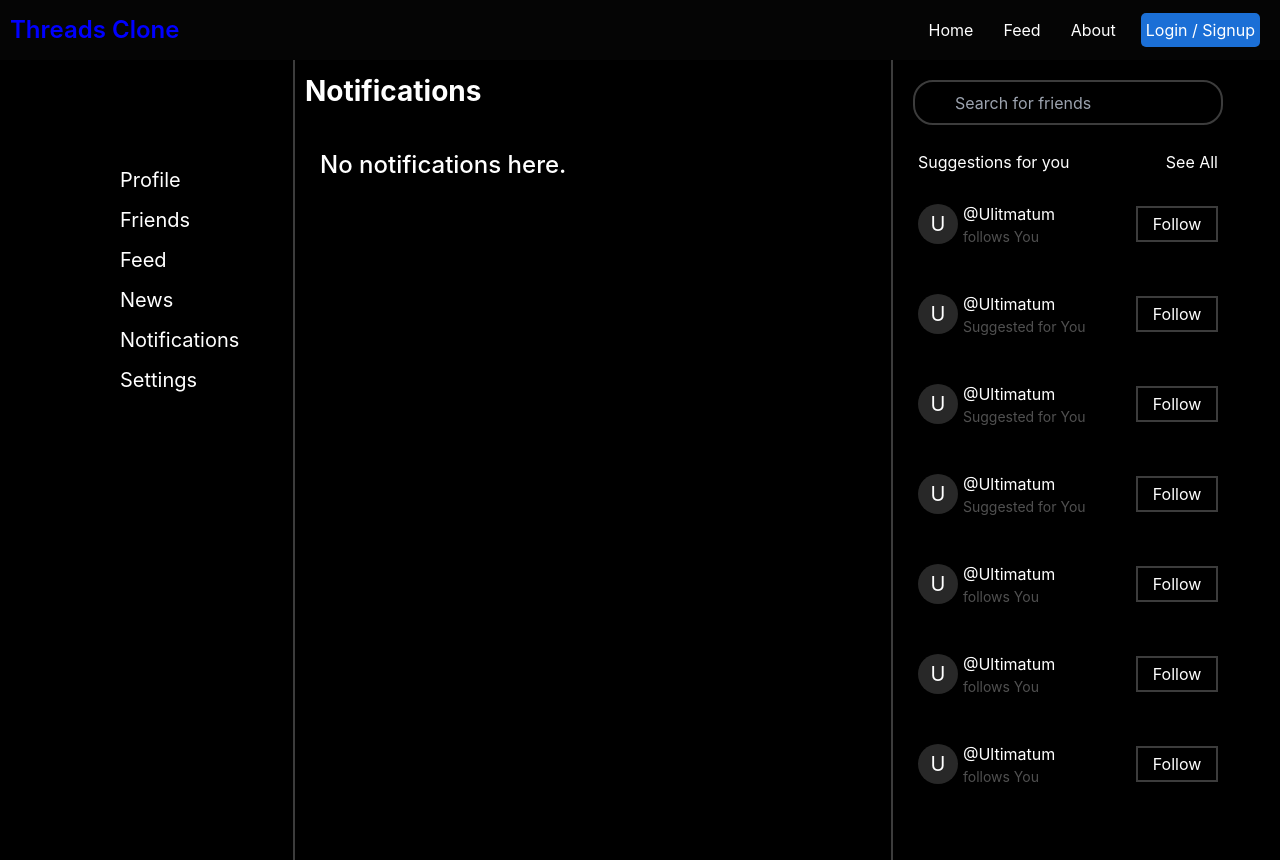
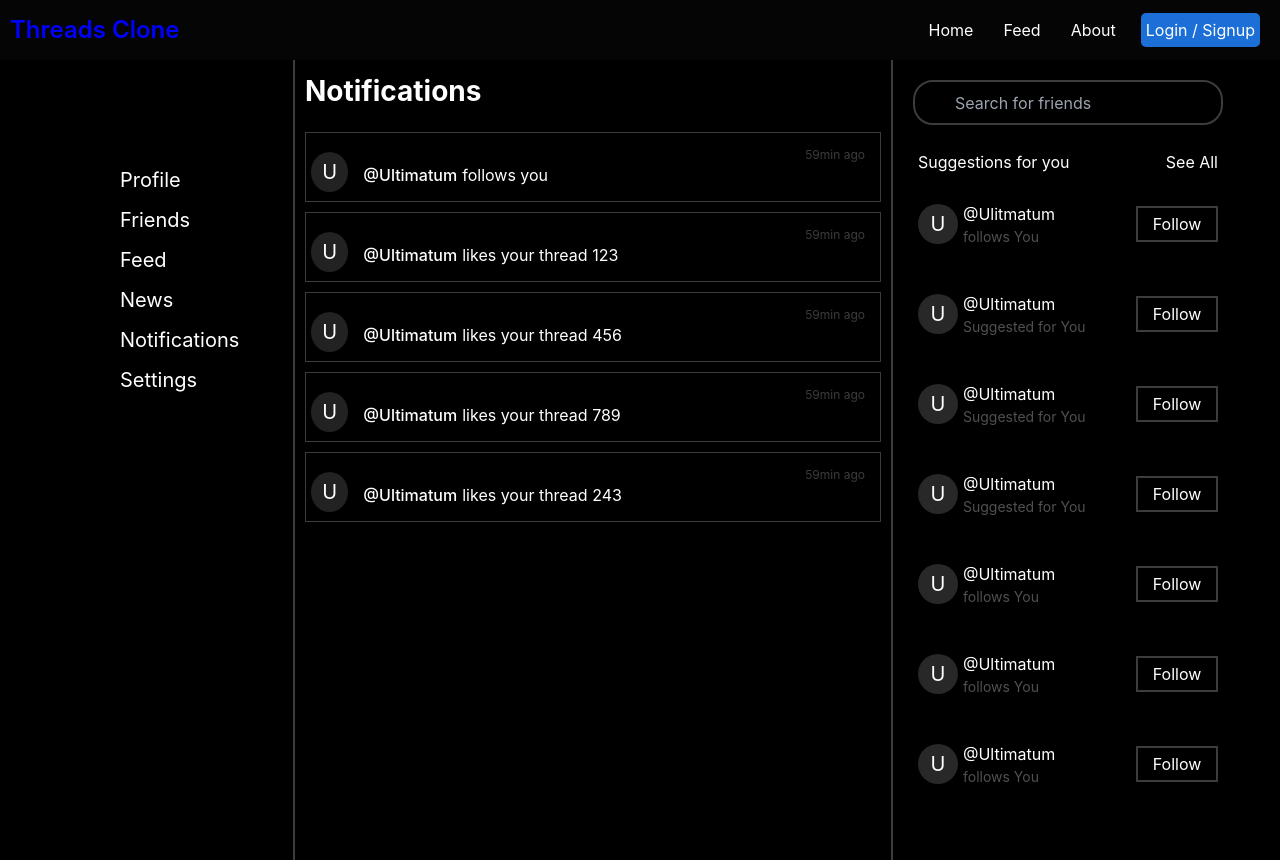
Before and after one commit to Anirudh3167/threads-clone, a React (Create React App) app in the folder frontend/: page /notifications in a window 1280 px wide. Built offline with nearby package versions, Linux system fonts and the light colour scheme.

Commit message:
notification page upadted and settings plan posted

```diff
--- a/frontend/src/pages/feed/Feed.jsx
+++ b/frontend/src/pages/feed/Feed.jsx
@@ -2,6 +2,8 @@ import React from 'react'
 import { useState } from 'react'
 
 import '../feed/Feed.css'
+import FeedLeftNavbar from '../pageComponents/FeedLeftNavbar';
+import FeedRightContainer from '../pageComponents/FeedRightContainer';
 
 function Feed() {
   let id = 1053;
@@ -10,14 +12,6 @@ function Feed() {
   const [feedThreads,setFeedThreads] = useState([{'uname':'Master','content':'This is a thread content'},
                      {'uname':'Master','content':'This is second thread content'},
                     ]);
-  const [frndSuggestions,setFrndSuggestions] = useState([{'uname':'Ulitmatum','desc':'follows You'},
-                                                         {'uname':'Ultimatum','desc':'Suggested for You'},
-                                                         {'uname':'Ultimatum','desc':'Suggested for You'},
-                                                         {'uname':'Ultimatum','desc':'Suggested for You'},
-                                                         {'uname':'Ultimatum','desc':'follows You'},
-                                                         {'uname':'Ultimatum','desc':'follows You'},
-                                                         {'uname':'Ultimatum','desc':'follows You'},
-                                                ])
   function handlePost() {
     let threadData = {'uname' : uname, 'content': postInput};
     setFeedThreads(current => [threadData,...current]);
@@ -31,19 +25,7 @@ function Feed() {
 
 {/* Left Container */}
 
-        <div className="FeedLeftContainer">
-            <div className="FeedNavBar">
-                <div className="FeedHamburger"></div>
-                <div className="FeedNavbarContents">
-                    <a href="/profile" className="FeedNavbarItem"> Profile </a>
-                    <a href="/find-friends" className="FeedNavbarItem"> Friends </a>
-                    <a href="/feed" className="FeedNavbarItem"> Feed </a>
-                    <a href="#" className="FeedNavbarItem"> News </a>
-                    <a href="/notifications" className="FeedNavbarItem"> Notifications </a>
-                    <a href="/settings" className="FeedNavbarItem"> Settings </a>
-                </div>
-            </div>
-        </div>
+        <FeedLeftNavbar />
 
 {/* Middle Container */}
 
@@ -90,27 +72,7 @@ function Feed() {
 
 {/* Right Container */}
 
-        <div className="FeedRightContainer">
-            <input type="text" defaultValue='' className='FeedFrndSuggesstionBox' placeholder='Search for friends' />
-            <div className="FeedRightContent">
-                Suggestions for you
-                <a href='#' className="FeedRightSeeAllBtn"> See All </a>
-            </div>
-            <div className="FeedFrndSuggestions">
-                {frndSuggestions.map((frnd,index) =>(
-                    <div className="FeedFrndContainer" key={index}>
-                        <div className="FeedFrndDP"> U </div>
-                        <div className="FeedFrndDetails">
-                            <div className="FeedFrndMainDetails">
-                                <div className="FeedFrndUserName" key={index}> @{frnd.uname} </div>
-                                <div className="FeedFrndFollowStats" key={index}> {frnd.desc} </div>
-                            </div>
-                            <div className="FeedFrndFollowBtn"> Follow </div>
-                        </div>
-                    </div>
-                ))}
-            </div>
-        </div>
+        <FeedRightContainer />
     </div>
   )
 }
--- a/frontend/src/pages/friends/FindFriends.jsx
+++ b/frontend/src/pages/friends/FindFriends.jsx
@@ -3,26 +3,14 @@ import { useState } from 'react';
 
 import '../feed/Feed.css'
 import '../friends/FindFriends.css'
+import FeedLeftNavbar from '../pageComponents/FeedLeftNavbar';
 
 function FindFriends() {
     return (
         <div className="FeedMainContainer">
 
     {/* Left Container */}
-
-            <div className="FeedLeftContainer">
-                <div className="FeedNavBar">
-                    <div className="FeedHamburger"></div>
-                    <div className="FeedNavbarContents">
-                        <a href="/profile" className="FeedNavbarItem"> Profile </a>
-                        <a href="/find-friends" className="FeedNavbarItem"> Friends </a>
-                        <a href="/feed" className="FeedNavbarItem"> Feed </a>
-                        <a href="#" className="FeedNavbarItem"> News </a>
-                        <a href="/notifications" className="FeedNavbarItem"> Notifications </a>
-                        <a href="/settings" className="FeedNavbarItem"> Settings </a>
-                    </div>
-                </div>
-            </div>
+            <FeedLeftNavbar />
     {/* Right Container */}
             <div className="FindFriendsRightContainer">
                 Find friends Page.
--- a/frontend/src/pages/notifications/Notifications.css
+++ b/frontend/src/pages/notifications/Notifications.css
@@ -31,3 +31,75 @@
     font-size: 24px;
     font-weight: 500;
 }
+
+.NotificationMainContainer {
+    display: flex;
+    align-items: center;
+    justify-content: flex-start;
+    flex-direction: row;
+
+    width: calc(100% - 10px);
+    min-height: 70px;
+
+    padding: 5px;
+    margin: 5px;
+    border: 1px solid rgb(60,60,60);
+}
+
+.NotificationPic {
+    display: flex;
+    align-items: center;
+    justify-content: center;
+
+    width: 40px;
+    height: 40px;
+
+    border-radius: 50%;
+    margin-top: 10px;
+    background-color: #222;
+    font-size: 20px;
+}
+
+.NotificationDetails {
+    display: flex;
+    align-items: center;
+    justify-content: center;
+    flex-direction: column;
+
+    width: 100%;
+
+    padding: 5px;
+}
+
+.NotificationTime {
+    display: flex;
+    align-items: center;
+    justify-content: flex-end;
+
+    width: 100%;
+    height: 15px;
+
+    padding: 5px;
+    font-size: 12px;
+    color: rgb(60,60,60);
+}
+
+.NotificationMsg {
+    display: flex;
+    align-items: flex-start;
+    justify-content: flex-start;
+    flex-direction: row;
+    flex-wrap: wrap;
+
+    width: 100%;
+
+    padding-left: 10px;
+}
+
+.NotificationPerformer {
+    display: flex;
+
+    font-size: 16px;
+    font-weight: 500;
+    padding-right: 5px;
+}
--- a/frontend/src/pages/notifications/Notifications.jsx
+++ b/frontend/src/pages/notifications/Notifications.jsx
@@ -3,69 +3,52 @@ import { useState } from 'react';
 
 import '../feed/Feed.css'
 import '../notifications/Notifications.css'
+import FeedLeftNavbar from '../pageComponents/FeedLeftNavbar';
+import FeedRightContainer from '../pageComponents/FeedRightContainer';
 
 function Notifications() {
-    const [frndSuggestions,setFrndSuggestions] = useState([{'uname':'Ulitmatum','desc':'follows You'},
-                                                         {'uname':'Ultimatum','desc':'Suggested for You'},
-                                                         {'uname':'Ultimatum','desc':'Suggested for You'},
-                                                         {'uname':'Ultimatum','desc':'Suggested for You'},
-                                                         {'uname':'Ultimatum','desc':'follows You'},
-                                                         {'uname':'Ultimatum','desc':'follows You'},
-                                                         {'uname':'Ultimatum','desc':'follows You'},
-                                                ]);
+    const [notifications,setNotifications] = useState([{'reciever':'Master','performer':'Ultimatum','action':'follows you'},
+                                                    {'reciever':'Master','performer':'Ultimatum','action':'likes your thread 123'},
+                                                    {'reciever':'Master','performer':'Ultimatum','action':'likes your thread 456'},
+                                                    {'reciever':'Master','performer':'Ultimatum','action':'likes your thread 789'},
+                                                    {'reciever':'Master','performer':'Ultimatum','action':'likes your thread 243'},
+                                                    ]);
     return (
         <div className="FeedMainContainer">
 
     {/* Left Container */}
 
-            <div className="FeedLeftContainer">
-                <div className="FeedNavBar">
-                    <div className="FeedHamburger"></div>
-                    <div className="FeedNavbarContents">
-                        <a href="/profile" className="FeedNavbarItem"> Profile </a>
-                        <a href="/find-friends" className="FeedNavbarItem"> Friends </a>
-                        <a href="/feed" className="FeedNavbarItem"> Feed </a>
-                        <a href="#" className="FeedNavbarItem"> News </a>
-                        <a href="/notifications" className="FeedNavbarItem"> Notifications </a>
-                        <a href="/settings" className="FeedNavbarItem"> Settings </a>
-                    </div>
-                </div>
-            </div>
+            <FeedLeftNavbar />
 
     {/* Middle Container */}
 
             <div className="FeedMiddleContainer">
                  <div className="notificationHeading"> Notifications </div>
                  <div className="notificationsContainer">
+                 {  (notifications === []) ?
                     <div className="noNotificationsText">
                         No notifications here.
-                    </div>
-                 </div>
+                    </div> :
+                    notifications.map((notification,index) => (
+                        <div className="NotificationMainContainer" key={index}>
+                            <div className="NotificationPic"> U </div>
+                            <div className="NotificationDetails">
+                                <div className="NotificationTime"> 59min ago</div>
+                                <div className="NotificationMsg">
+                                    <div className="NotificationPerformer">
+                                        @{notification.performer}
+                                    </div>
+                                        {notification.action}
+                                </div>
+                            </div>
+                        </div>
+                    ))
+                }
+                </div>
             </div>
 
     {/* Right Container */}
-
-            <div className="FeedRightContainer">
-                <input type="text" defaultValue='' className='FeedFrndSuggesstionBox' placeholder='Search for friends' />
-                <div className="FeedRightContent">
-                    Suggestions for you
-                    <a href='#' className="FeedRightSeeAllBtn"> See All </a>
-                </div>
-                <div className="FeedFrndSuggestions">
-                    {frndSuggestions.map((frnd,index) =>(
-                        <div className="FeedFrndContainer" key={index}>
-                            <div className="FeedFrndDP"> U </div>
-                            <div className="FeedFrndDetails">
-                                <div className="FeedFrndMainDetails">
-                                    <div className="FeedFrndUserName" key={index}> @{frnd.uname} </div>
-                                    <div className="FeedFrndFollowStats" key={index}> {frnd.desc} </div>
-                                </div>
-                                <div className="FeedFrndFollowBtn"> Follow </div>
-                            </div>
-                        </div>
-                    ))}
-                </div>
-            </div>
+            <FeedRightContainer />
         </div>
       )
 }
--- /dev/null
+++ b/frontend/src/pages/pageComponents/FeedLeftNavbar.jsx
@@ -0,0 +1,23 @@
+import React from 'react'
+
+import '../feed/Feed.css'
+
+function FeedLeftNavbar() {
+  return (
+    <div className="FeedLeftContainer">
+        <div className="FeedNavBar">
+            <div className="FeedHamburger"></div>
+            <div className="FeedNavbarContents">
+                <a href="/profile" className="FeedNavbarItem"> Profile </a>
+                <a href="/find-friends" className="FeedNavbarItem"> Friends </a>
+                <a href="/feed" className="FeedNavbarItem"> Feed </a>
+                <a href="#" className="FeedNavbarItem"> News </a>
+                <a href="/notifications" className="FeedNavbarItem"> Notifications </a>
+                <a href="/settings" className="FeedNavbarItem"> Settings </a>
+            </div>
+        </div>
+    </div>
+  )
+}
+
+export default FeedLeftNavbar
--- /dev/null
+++ b/frontend/src/pages/pageComponents/FeedRightContainer.jsx
@@ -0,0 +1,40 @@
+import React from 'react'
+import { useState } from 'react';
+
+import '../feed/Feed.css'
+
+function FeedRightContainer() {
+    const [frndSuggestions,setFrndSuggestions] = useState([{'uname':'Ulitmatum','desc':'follows You'},
+                                                        {'uname':'Ultimatum','desc':'Suggested for You'},
+                                                        {'uname':'Ultimatum','desc':'Suggested for You'},
+                                                        {'uname':'Ultimatum','desc':'Suggested for You'},
+                                                        {'uname':'Ultimatum','desc':'follows You'},
+                                                        {'uname':'Ultimatum','desc':'follows You'},
+                                                        {'uname':'Ultimatum','desc':'follows You'},
+                                                    ]);
+  return (
+    <div className="FeedRightContainer">
+        <input type="text" defaultValue='' className='FeedFrndSuggesstionBox' placeholder='Search for friends' />
+        <div className="FeedRightContent">
+            Suggestions for you
+            <a href='#' className="FeedRightSeeAllBtn"> See All </a>
+        </div>
+        <div className="FeedFrndSuggestions">
+            {frndSuggestions.map((frnd,index) =>(
+                <div className="FeedFrndContainer" key={index}>
+                    <div className="FeedFrndDP"> U </div>
+                    <div className="FeedFrndDetails">
+                        <div className="FeedFrndMainDetails">
+                            <div className="FeedFrndUserName" key={index}> @{frnd.uname} </div>
+                            <div className="FeedFrndFollowStats" key={index}> {frnd.desc} </div>
+                        </div>
+                        <div className="FeedFrndFollowBtn"> Follow </div>
+                    </div>
+                </div>
+            ))}
+        </div>
+    </div>
+  )
+}
+
+export default FeedRightContainer
--- a/frontend/src/pages/settings/Settings.jsx
+++ b/frontend/src/pages/settings/Settings.jsx
@@ -3,29 +3,46 @@ import { useState } from 'react';
 
 import '../feed/Feed.css'
 import '../settings/Settings.css'
+import FeedLeftNavbar from '../pageComponents/FeedLeftNavbar';
 
 function Settings() {
     return (
         <div className="FeedMainContainer">
 
     {/* Left Container */}
-
-            <div className="FeedLeftContainer">
-                <div className="FeedNavBar">
-                    <div className="FeedHamburger"></div>
-                    <div className="FeedNavbarContents">
-                        <a href="/profile" className="FeedNavbarItem"> Profile </a>
-                        <a href="/find-friends" className="FeedNavbarItem"> Friends </a>
-                        <a href="/feed" className="FeedNavbarItem"> Feed </a>
-                        <a href="#" className="FeedNavbarItem"> News </a>
-                        <a href="/notifications" className="FeedNavbarItem"> Notifications </a>
-                        <a href="/settings" className="FeedNavbarItem"> Settings </a>
+        <FeedLeftNavbar />
+    {/* Right Container */}
+            <div className="SettingsRightContainer">
+                <div className="pageSettings">
+                    <div className="darkModeSetting">
+                        Dark mode
                     </div>
                 </div>
-            </div>
-    {/* Right Container */}
-            <div className="SettingsRightContainer">
-                Settings Page.
+                <div className="siteSettings">
+                    <div className="ChatReachSetting">
+                        Who can reach you?      {/* Personal Chat */}
+                    </div>
+                    <div className="recieveNotificationSetting">
+                        Recieve Notficiations
+                    </div>
+                    <div className="personalizedAdsSetting">
+                        Recieve Personalized ads
+                    </div>
+                    <div className="feedTypeSetting">
+                        {/* Checkboxes with multi select */}
+                        Trending <br />
+                        Your contacts <br />
+                        Your Interests
+                    </div>
+                    <div className="converstaionBotSetting">
+                        {/* Checkboxes with single select */}
+                        LAMA <br />
+                        Alpha <br />
+                        Recon <br />
+                        None
+                        {/* Used for auto reply purpose */}
+                    </div>
+                </div>
             </div>
         </div>
       )
```
